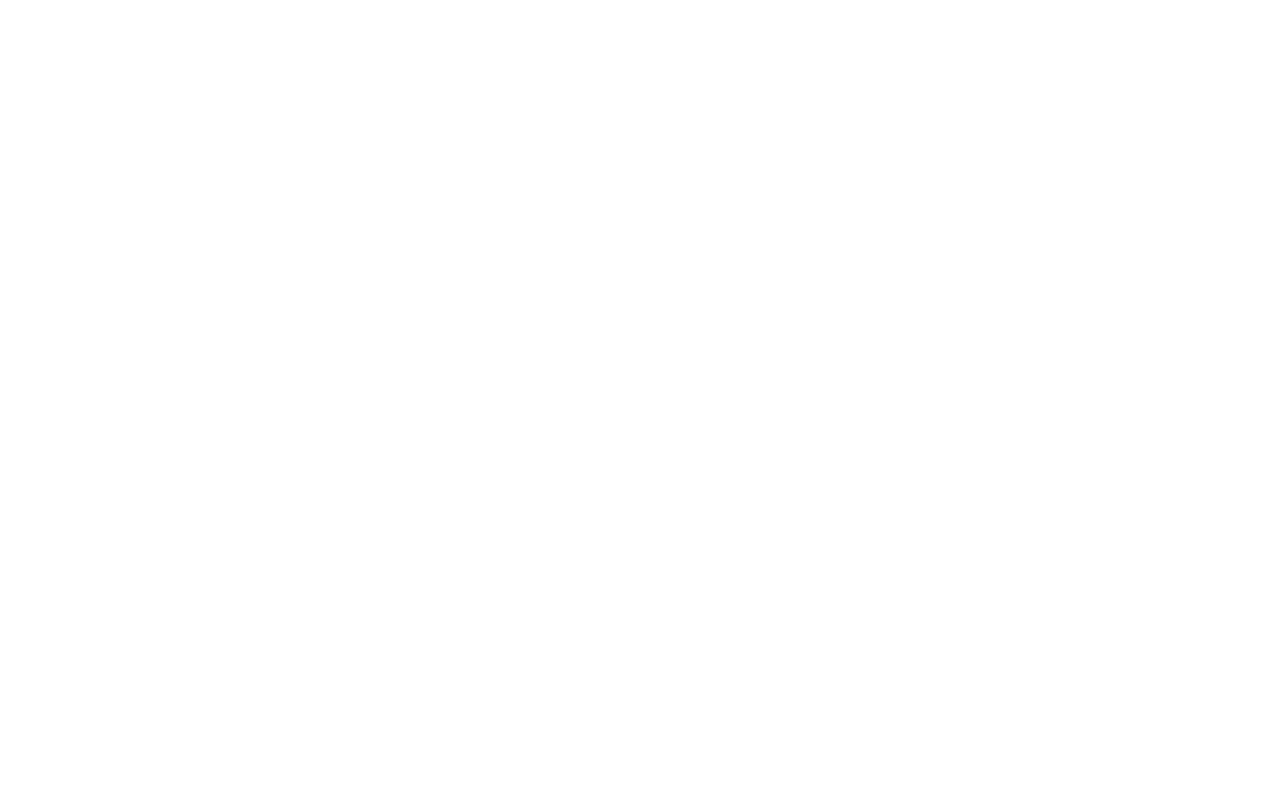
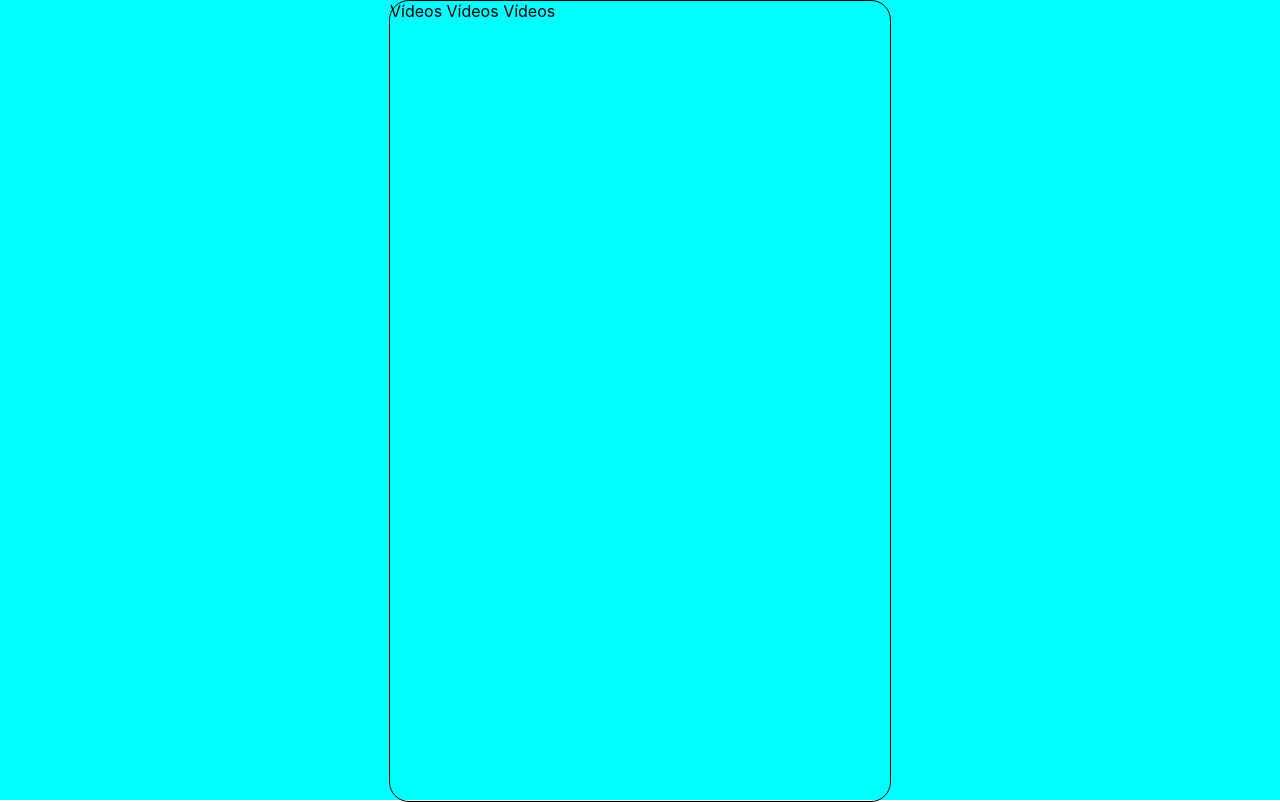
Before and after one commit to joaoAaf/jornadafullstackebac, a JavaScript app: page / in a window 1280 px wide. Built offline with nearby package versions, Linux system fonts and the light colour scheme; the HTML template or start-up script is replaced by a standard one.

Commit message:
Estilização app__videos

```diff
--- a/src/App.css
+++ b/src/App.css
@@ -1,38 +1,15 @@
-.App {
-  text-align: center;
+.App{
+  background-color: aqua;
+  height: 100vh;
+  display: grid;
+  place-items: center;
 }
 
-.App-logo {
-  height: 40vmin;
-  pointer-events: none;
+.app__videos{
+  height: 100vh;
+  max-height: 800px;
+  width: 80%;
+  max-width: 500px;
+  border: 1px solid black;
+  border-radius: 20px;
 }
-
-@media (prefers-reduced-motion: no-preference) {
-  .App-logo {
-    animation: App-logo-spin infinite 20s linear;
-  }
-}
-
-.App-header {
-  background-color: #282c34;
-  min-height: 100vh;
-  display: flex;
-  flex-direction: column;
-  align-items: center;
-  justify-content: center;
-  font-size: calc(10px + 2vmin);
-  color: white;
-}
-
-.App-link {
-  color: #61dafb;
-}
-
-@keyframes App-logo-spin {
-  from {
-    transform: rotate(0deg);
-  }
-  to {
-    transform: rotate(360deg);
-  }
-}
--- a/src/App.js
+++ b/src/App.js
@@ -3,7 +3,11 @@
 function App() {
   return (
     <div className="App">
-
+     <div className='app__videos'>
+      Vídeos
+      Vídeos
+      Vídeos
+     </div>
     </div>
   );
 }
--- a/src/index.css
+++ b/src/index.css
@@ -1,3 +1,7 @@
+*{
+  margin: 0;
+}
+
 body {
   margin: 0;
   font-family: -apple-system, BlinkMacSystemFont, 'Segoe UI', 'Roboto', 'Oxygen',
```
